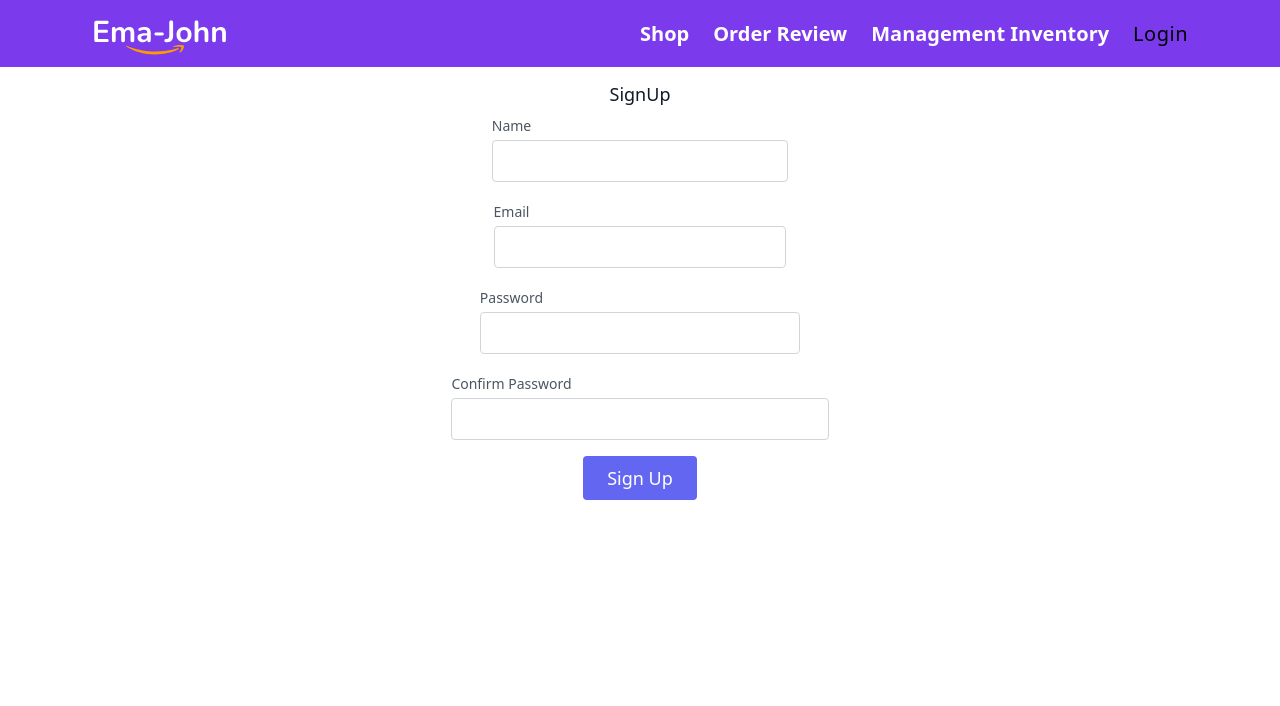
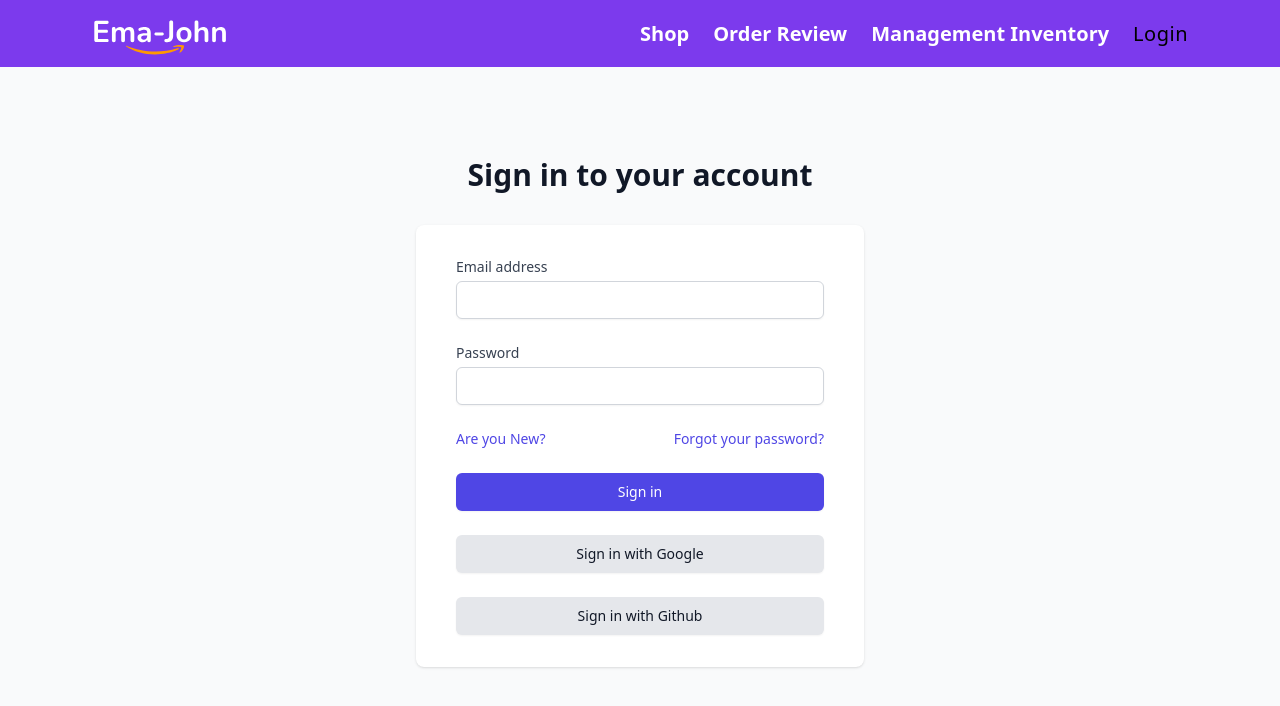
Before and after one commit to Ujjal-ENG/AllSimpleReactProjects, a React (Vite) app in the folder ame-zon/: page /login in a window 1280 px wide. Shown: the top 706 px of the page. Built offline with nearby package versions, Linux system fonts and the light colour scheme.

Commit message:
create sign in sign out and forget password pages

```diff
--- a/ame-zon/src/components/pages/Login.jsx
+++ b/ame-zon/src/components/pages/Login.jsx
@@ -1,55 +1,90 @@
 import React from 'react';
+import { Link } from 'react-router-dom';
 
 const Login = () => {
     return (
-        <div className="flex w-full justify-center items-center flex-col my-20">
-            <h2 className="text-gray-900 text-lg mb-1 font-medium title-font">SignUp</h2>
+        <div className="min-h-screen bg-gray-50 flex flex-col justify-center py-12 sm:px-6 lg:px-8">
+            <div className="sm:mx-auto sm:w-full sm:max-w-md">
+                <h2 className="mt-6 text-center text-3xl font-extrabold text-gray-900">Sign in to your account</h2>
+            </div>
 
-            <div className="relative mb-4">
-                <label htmlFor="name" className="leading-7 text-sm text-gray-600">
-                    Name
+            <div className="mt-8 sm:mx-auto sm:w-full sm:max-w-md">
+                <div className="bg-white py-8 px-4 shadow sm:rounded-lg sm:px-10">
+                    <form className="space-y-6" method="POST">
+                        <div>
+                            <label htmlFor="email" className="block text-sm font-medium text-gray-700">
+                                Email address
                             </label>
+                            <div className="mt-1">
                                 <input
-                    type="text"
-                    id="name"
-                    name="name"
-                    className="w-full bg-white rounded border border-gray-300 focus:border-indigo-500 focus:ring-2 focus:ring-indigo-200 text-base outline-none text-gray-700 py-1 px-3 leading-8 transition-colors duration-200 ease-in-out"
+                                    id="email"
+                                    name="email"
+                                    type="email"
+                                    autoComplete="email"
+                                    required
+                                    className="appearance-none block w-full px-3 py-2 border border-gray-300 rounded-md shadow-sm placeholder-gray-400 focus:outline-none focus:ring-indigo-500 focus:border-indigo-500 sm:text-sm"
                                 />
                             </div>
-            <div className="relative mb-4">
-                <label htmlFor="email" className="leading-7 text-sm text-gray-600">
-                    Email
+                        </div>
+
+                        <div>
+                            <label htmlFor="password" className="block text-sm font-medium text-gray-700">
+                                Password
                             </label>
+                            <div className="mt-1">
                                 <input
-                    type="email"
-                    id="email"
-                    name="email"
-                    className="w-full bg-white rounded border border-gray-300 focus:border-indigo-500 focus:ring-2 focus:ring-indigo-200 text-base outline-none text-gray-700 py-1 px-3 leading-8 transition-colors duration-200 ease-in-out"
+                                    id="password"
+                                    name="password"
+                                    type="password"
+                                    autoComplete="current-password"
+                                    required
+                                    className="appearance-none block w-full px-3 py-2 border border-gray-300 rounded-md shadow-sm placeholder-gray-400 focus:outline-none focus:ring-indigo-500 focus:border-indigo-500 sm:text-sm"
                                 />
                             </div>
-            <div className="relative mb-4">
-                <label htmlFor="message" className="leading-7 text-sm text-gray-600">
-                    Password
-                </label>
-                <input
-                    type="password"
-                    id="password"
-                    name="password"
-                    className="w-full bg-white rounded border border-gray-300 focus:border-indigo-500 focus:ring-2 focus:ring-indigo-200 text-base outline-none text-gray-700 py-1 px-3 leading-8 transition-colors duration-200 ease-in-out"
-                />
                         </div>
-            <div className="relative mb-4">
-                <label htmlFor="message" className="leading-7 text-sm text-gray-600">
-                    Confirm Password
-                </label>
-                <input
-                    type="password"
-                    id="confirm-password"
-                    name="confirm-password"
-                    className="w-full bg-white rounded border border-gray-300 focus:border-indigo-500 focus:ring-2 focus:ring-indigo-200 text-base outline-none text-gray-700 py-1 px-3 leading-8 transition-colors duration-200 ease-in-out"
-                />
+
+                        <div className="flex items-center justify-between">
+                            <div className="flex items-center">
+                                <div className="text-sm">
+                                    <Link to="/register-user" className="font-medium text-indigo-600 hover:text-indigo-500">
+                                        Are you New?
+                                    </Link>
                                 </div>
-            <button className="text-white  bg-indigo-500 border-0 py-2 px-6 focus:outline-none hover:bg-indigo-600 rounded text-lg">Sign Up</button>
+                            </div>
+
+                            <div className="text-sm">
+                                <Link to="/forgot-password" className="font-medium text-indigo-600 hover:text-indigo-500">
+                                    Forgot your password?
+                                </Link>
+                            </div>
+                        </div>
+
+                        <div>
+                            <button
+                                type="submit"
+                                className="w-full flex justify-center py-2 px-4 border border-transparent rounded-md shadow-sm text-sm font-medium text-white bg-indigo-600 hover:bg-indigo-700 focus:outline-none focus:ring-2 focus:ring-offset-2 focus:ring-indigo-500">
+                                Sign in
+                            </button>
+                        </div>
+
+                        <div>
+                            <button
+                                type="submit"
+                                className="w-full flex justify-center py-2 px-4 border border-transparent rounded-md shadow-sm text-sm font-medium text-gray-900 bg-gray-200 hover:bg-gray-300 focus:outline-none focus:ring-2 focus:ring-offset-2 focus:ring-gray-500">
+                                Sign in with Google
+                            </button>
+                        </div>
+
+                        <div>
+                            <button
+                                type="submit"
+                                className="w-full flex justify-center py-2 px-4 border border-transparent rounded-md shadow-sm text-sm font-medium text-gray-900 bg-gray-200 hover:bg-gray-300 focus:outline-none focus:ring-2 focus:ring-offset-2 focus:ring-gray-500">
+                                Sign in with Github
+                            </button>
+                        </div>
+                    </form>
+                </div>
+            </div>
         </div>
     );
 };
--- /dev/null
+++ b/ame-zon/src/components/pages/RegisterUser.jsx
@@ -0,0 +1,117 @@
+import React from 'react';
+
+const RegisterUser = () => {
+    return (
+        <div>
+            <div className="min-h-screen bg-gray-50 flex flex-col justify-center py-12 sm:px-6 lg:px-8">
+                <div className="sm:mx-auto sm:w-full sm:max-w-md">
+                    <h2 className="mt-6 text-center text-3xl font-extrabold text-gray-900">Create your account</h2>
+                </div>
+
+                <div className="mt-8 sm:mx-auto sm:w-full sm:max-w-md">
+                    <div className="bg-white py-8 px-4 shadow sm:rounded-lg sm:px-10">
+                        <form className="space-y-6" method="POST">
+                            <div>
+                                <label htmlFor="name" className="block text-sm font-medium text-gray-700">
+                                    Name
+                                </label>
+                                <div className="mt-1">
+                                    <input
+                                        id="name"
+                                        name="name"
+                                        type="text"
+                                        autoComplete="name"
+                                        required
+                                        className="appearance-none block w-full px-3 py-2 border border-gray-300 rounded-md shadow-sm placeholder-gray-400 focus:outline-none focus:ring-indigo-500 focus:border-indigo-500 sm:text-sm"
+                                    />
+                                </div>
+                            </div>
+
+                            <div>
+                                <label htmlFor="email" className="block text-sm font-medium text-gray-700">
+                                    Email address
+                                </label>
+                                <div className="mt-1">
+                                    <input
+                                        id="email"
+                                        name="email"
+                                        type="email"
+                                        autoComplete="email"
+                                        required
+                                        className="appearance-none block w-full px-3 py-2 border border-gray-300 rounded-md shadow-sm placeholder-gray-400 focus:outline-none focus:ring-indigo-500 focus:border-indigo-500 sm:text-sm"
+                                    />
+                                </div>
+                            </div>
+
+                            <div>
+                                <label htmlFor="password" className="block text-sm font-medium text-gray-700">
+                                    Password
+                                </label>
+                                <div className="mt-1">
+                                    <input
+                                        id="password"
+                                        name="password"
+                                        type="password"
+                                        autoComplete="new-password"
+                                        required
+                                        className="appearance-none block w-full px-3 py-2 border border-gray-300 rounded-md shadow-sm placeholder-gray-400 focus:outline-none focus:ring-indigo-500 focus:border-indigo-500 sm:text-sm"
+                                    />
+                                </div>
+                            </div>
+
+                            <div>
+                                <label htmlFor="confirm-password" className="block text-sm font-medium text-gray-700">
+                                    Confirm Password
+                                </label>
+                                <div className="mt-1">
+                                    <input
+                                        id="confirm-password"
+                                        name="confirm-password"
+                                        type="password"
+                                        autoComplete="new-password"
+                                        required
+                                        className="appearance-none block w-full px-3 py-2 border border-gray-300 rounded-md shadow-sm placeholder-gray-400 focus:outline-none focus:ring-indigo-500 focus:border-indigo-500 sm:text-sm"
+                                    />
+                                </div>
+                            </div>
+
+                            <div>
+                                <button
+                                    type="submit"
+                                    className="w-full flex justify-center py-2 px-4 border border-transparent rounded-md shadow-sm text-sm font-medium text-white bg-indigo-600 hover:bg-indigo-700 focus:outline-none focus:ring-2 focus:ring-offset-2 focus:ring-indigo-500">
+                                    Register
+                                </button>
+                            </div>
+                            <div className="mt-6">
+                                <div className="relative">
+                                    <div className="absolute inset-0 flex items-center">
+                                        <div className="w-full border-t border-gray-300" />
+                                    </div>
+                                    <div className="relative flex justify-center text-sm">
+                                        <span className="px-2 bg-white text-gray-500">Or Register with</span>
+                                    </div>
+                                </div>
+
+                                <div className="mt-6 grid grid-cols-2 gap-3">
+                                    <button
+                                        type="submit"
+                                        className="w-full flex justify-center py-2 px-4 border border-transparent rounded-md shadow-sm text-sm font-medium text-white bg-blue-600 hover:bg-blue-700 focus:outline-none focus:ring-2 focus:ring-offset-2 focus:ring-blue-500">
+                                        Register with Google
+                                    </button>
+
+                                    <button
+                                        type="submit"
+                                        className="w-full flex justify-center py-2 px-4 border border-transparent rounded-md shadow-sm text-sm font-medium text-gray-900 bg-gray-200 hover:bg-gray-300 focus:outline-none focus:ring-2 focus:ring-offset-2 focus:ring-gray-500">
+                                        Register with Github
+                                    </button>
+                                </div>
+                            </div>
+                        </form>
+                    </div>
+                </div>
+            </div>
+        </div>
+    );
+};
+
+export default RegisterUser;
```
Also changed, not shown: ame-zon/src/components/pages/ForgotPassword.jsx (added, +7 -0 lines), ame-zon/src/components/routes/App.routes.jsx (+10 -0 lines). Lines whose indentation alone changed are shown as unchanged.
